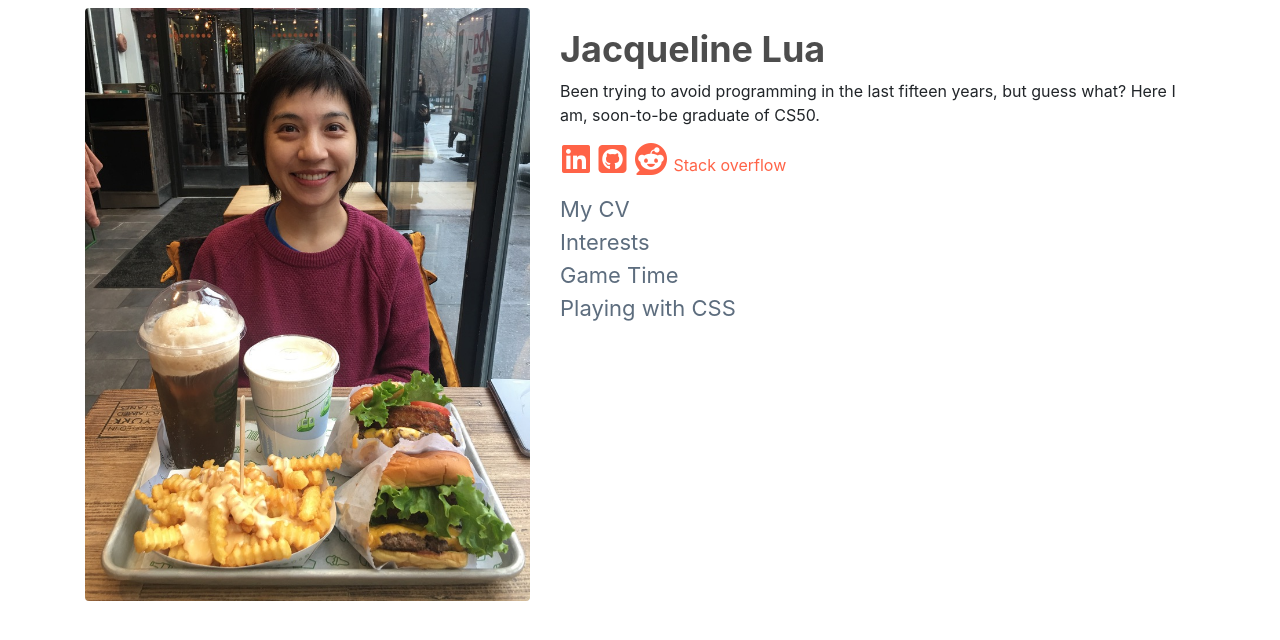
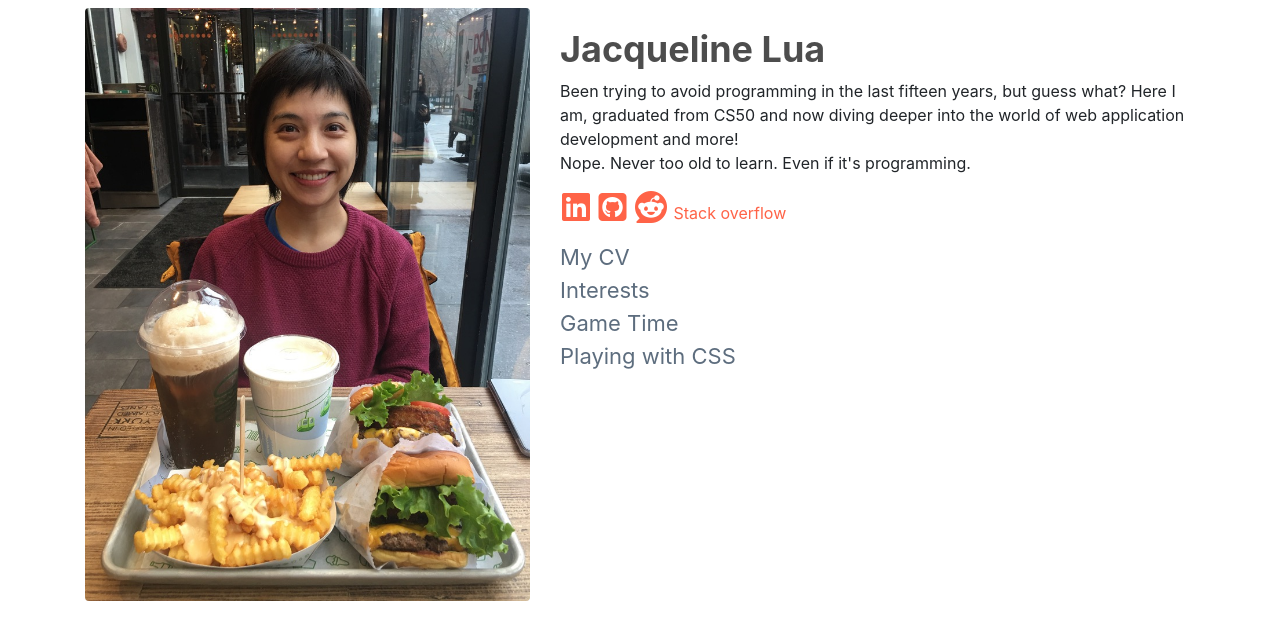
Before and after one commit to jackiexbubble/jackie.github.io, a plain HTML site: page index.html in a window 1280 px wide. Drawn offline with nearby package versions, Linux system fonts and the light colour scheme.

Commit message:
Update index.html

```diff
--- a/index.html
+++ b/index.html
@@ -16,7 +16,8 @@
                 <div id="rcol" class="col-8 col-md-7">
                     <div>
                         <h2 id="name">Jacqueline Lua</h2>
-                        <p>Been trying to avoid programming in the last fifteen years, but guess what? Here I am, soon-to-be graduate of CS50.</p>
+                        <p>Been trying to avoid programming in the last fifteen years, but guess what? Here I am, graduated from CS50 and now diving deeper into the world of web application development and more!
+                        <br>Nope. Never too old to learn. Even if it's programming.</p>
                     </div>
                     <div id="icons">
                         <a href="https://www.linkedin.com/in/jacquelinelua/" alt="LinkedIn Profile"><i class="fab fa-linkedin fa-2x"></i></a>
```
